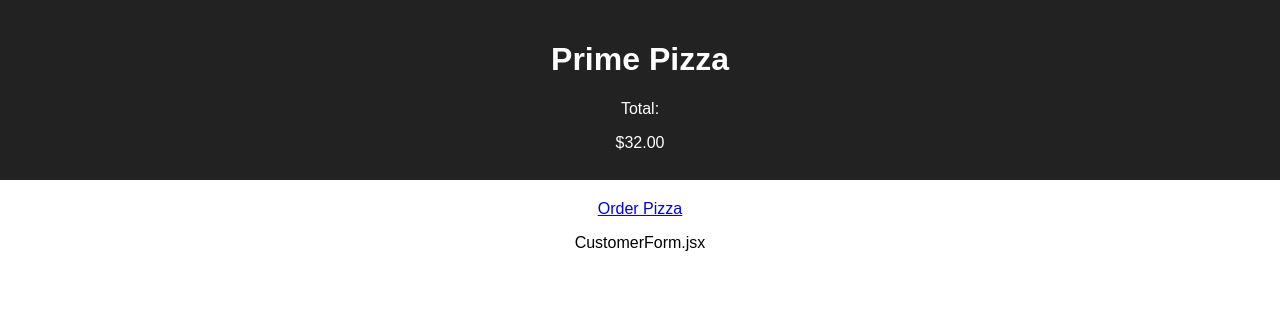
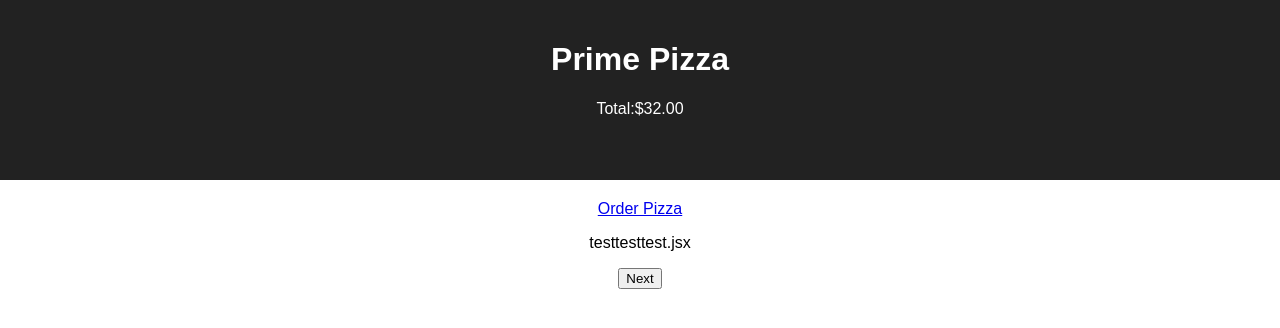
Before and after one commit to usernotfound6/edux-pizza-parlor-official, a React (Create React App) app: page /#/form in a window 1280 px wide. Shown: the top 328 px of the page. Built offline with nearby package versions, Linux system fonts and the light colour scheme.

Commit message:
added nav button into customer form

```diff
--- a/src/components/App/App.jsx
+++ b/src/components/App/App.jsx
@@ -2,6 +2,7 @@ import React from 'react';
 import axios from 'axios';
 import './App.css';
 import {HashRouter as Router, Route, Link} from 'react-router-dom';
+
 // imports for components
 import Home from '../Home/Home';
 import Header from '../Header/Header';
@@ -28,15 +29,19 @@ function App() {
         <Route exact path="/">
           <Home />
         </Route>
+
         <Route exact path="/order">
           <PizzaList />
         </Route>
+
         <Route exact path="/form">
           <CustomerForm />
         </Route>
+
         <Route exact path="/checkout">
           <Checkout />
         </Route>
+
         <Route exact path="/admin">
           <PizzaAdmin />
         </Route>
--- a/src/components/CustomerForm/CustomerForm.jsx
+++ b/src/components/CustomerForm/CustomerForm.jsx
@@ -1,7 +1,13 @@
+import {HashRouter as Router, Route, Link} from 'react-router-dom';
+
 function CustomerForm() {
 
     return(<>
-        <p>CustomerForm.jsx</p>
+        <p>testtesttest.jsx</p>
+
+        <Link to="/checkout">
+            <button>Next</button>
+        </Link>
     </>)
 }
 
--- a/src/components/Header/Header.jsx
+++ b/src/components/Header/Header.jsx
@@ -8,7 +8,7 @@ function Header() {
             {/* Would be nice to add a little shopping cart icon here */}
             <p>Total:
                 {/* This total will be updated with a variable at some point */}
-                <p className="total">$32.00</p>
+                <span className="total">$32.00</span>
             </p>
         </header>
 
--- a/src/components/PizzaAdmin/PizzaAdmin.jsx
+++ b/src/components/PizzaAdmin/PizzaAdmin.jsx
@@ -1,6 +1,7 @@
 function PizzaAdmin() {
+    console.log('in pizza admin')
+    return (<>
 
-    return (<>
         <table>
             <thead>
                 <tr>
@@ -11,6 +12,7 @@ function PizzaAdmin() {
                 </tr>
             </thead>
 
+            <tbody>
                 {/* Table rows will be written in a component called PizzaAdminItem.jsx or something. We can use .map to get an item component for each previous order. -noel */}
                 {/* Data for order history will likely come from Database -noel */}
                 <tr>
@@ -33,7 +35,7 @@ function PizzaAdmin() {
                     <td>Example type</td>
                     <td>Example cost</td>
                 </tr>
-
+            </tbody>
         </table>
     </>)
 }
```
Lines whose indentation alone changed are shown as unchanged.
